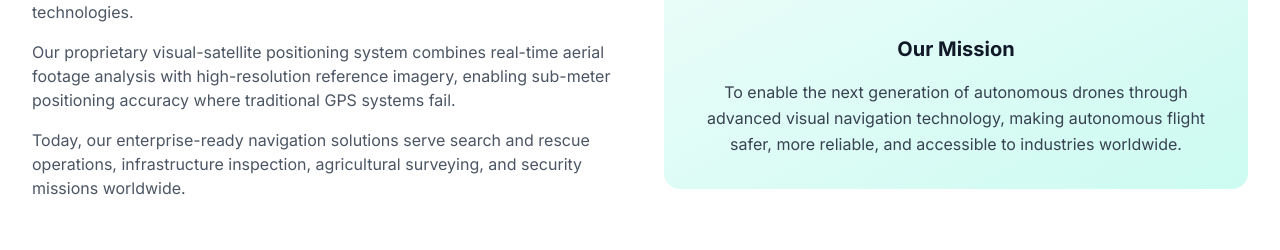
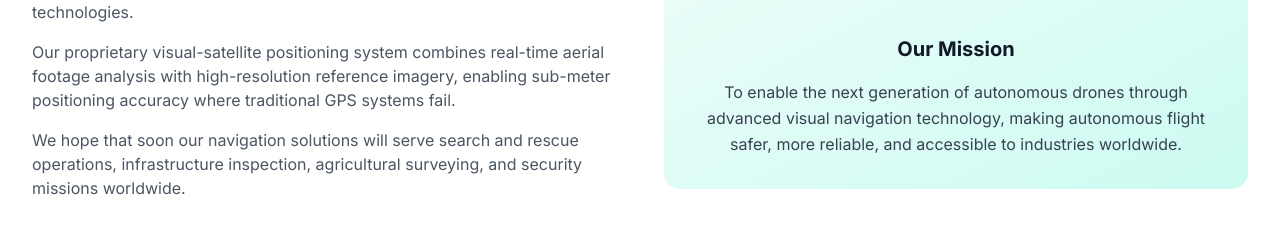
Before and after one commit to JulioBaldini/kalgard.ai-website, a Next.js app: page / in a window 1280 px wide. Shown: the part 1584-1834 px from the top of the page. Built offline with nearby package versions, Linux system fonts and the light colour scheme.

Commit message:
Update About component to reflect future aspirations for navigation solutions in global operations.

```diff
--- a/components/About.tsx
+++ b/components/About.tsx
@@ -62,7 +62,7 @@ export default function About() {
                 Our proprietary visual-satellite positioning system combines real-time aerial footage analysis with high-resolution reference imagery, enabling sub-meter positioning accuracy where traditional GPS systems fail.
               </p>
               <p>
-                Today, our enterprise-ready navigation solutions serve search and rescue operations, infrastructure inspection, agricultural surveying, and security missions worldwide.
+                We hope that soon our navigation solutions will serve search and rescue operations, infrastructure inspection, agricultural surveying, and security missions worldwide.
               </p>
             </div>
           </div>
```
